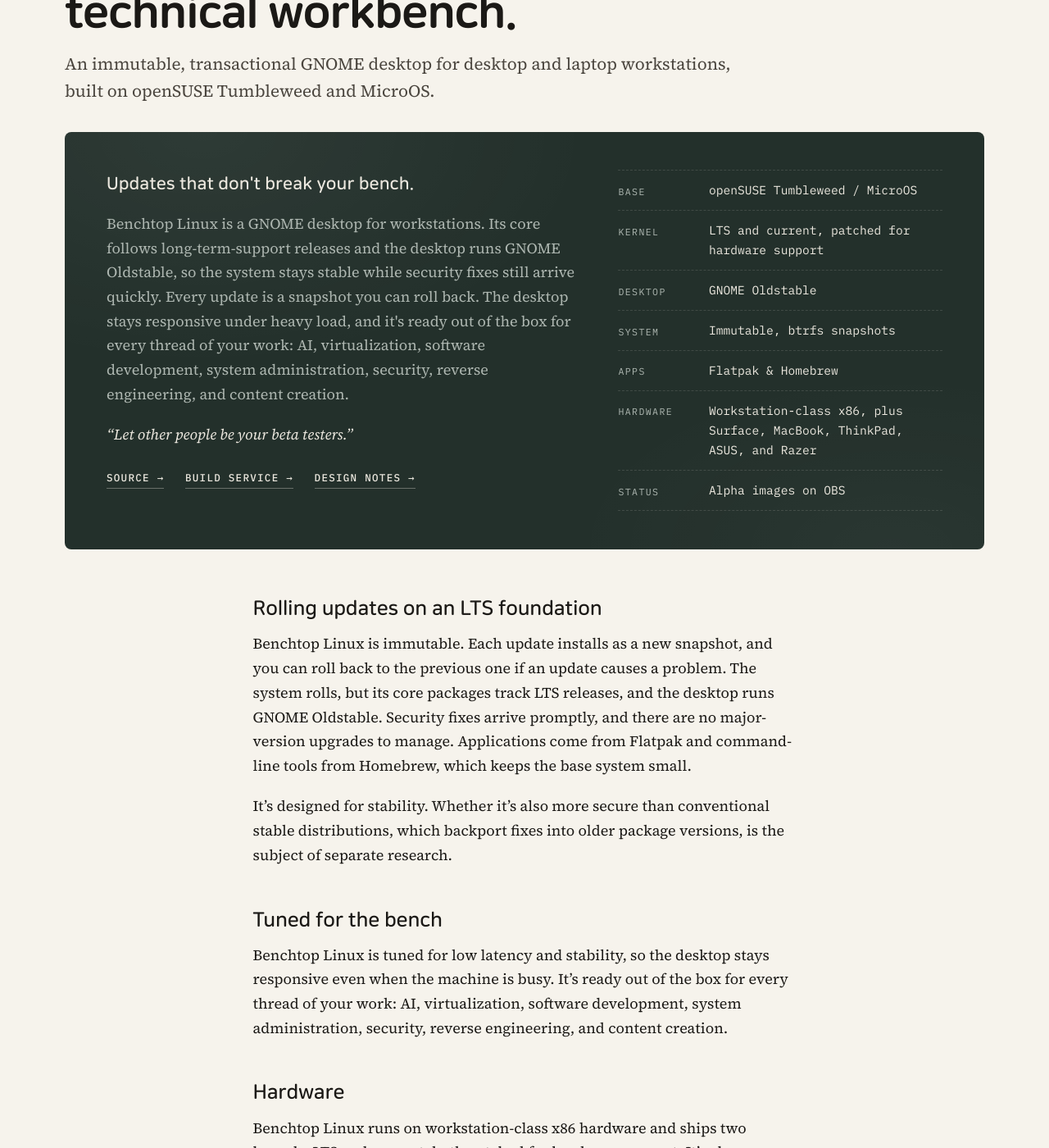
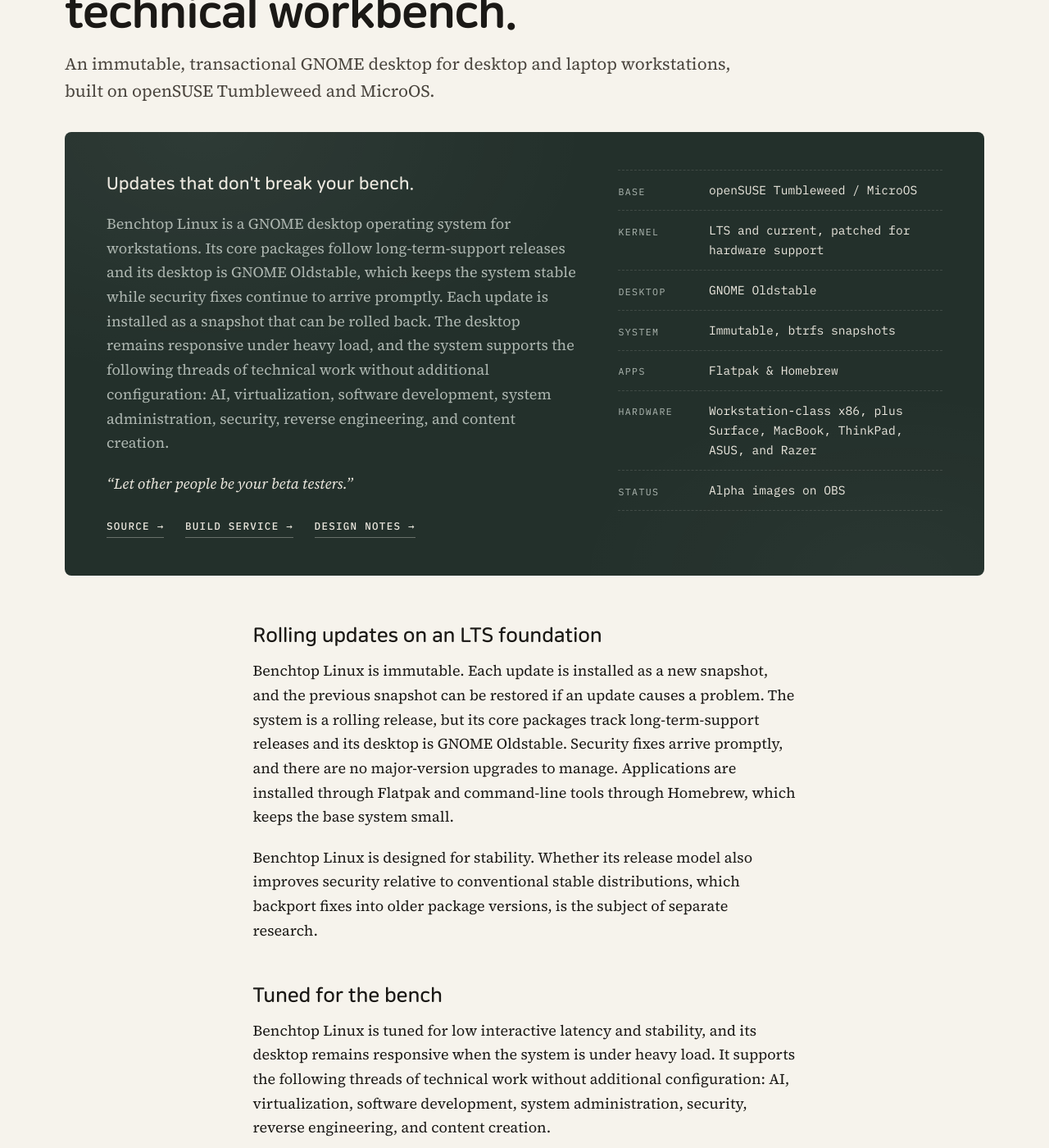
Before and after one commit to TechnicompLabs/technicomplabs.github.io, a Jekyll site: the page built from _pages/benchtop.md, in a window 1280 px wide and 1400 px high, scrolled down 285 px. Shown: the whole window at 82% size. Built offline with Jekyll 4.4.1, drawn with Linux system fonts in a browser that asks for light colours; some of the changed text lies outside the part shown.

Commit message:
Formalize Benchtop Linux copy

```diff
--- a/_includes/benchtop.html
+++ b/_includes/benchtop.html
@@ -3,7 +3,7 @@
     {% unless include.compact %}<p class="board-kicker">Technicomp Benchtop Linux &middot; Alpha</p>
     <h2 class="board-title">The operating system for the technical workbench.</h2>{% endunless %}
     <p class="board-lead">Updates that don't break your bench.</p>
-    <p>Benchtop Linux is a GNOME desktop for workstations. Its core follows long-term-support releases and the desktop runs GNOME Oldstable, so the system stays stable while security fixes still arrive quickly. Every update is a snapshot you can roll back. The desktop stays responsive under heavy load, and it's ready out of the box for every thread of your work: AI, virtualization, software development, system administration, security, reverse engineering, and content creation.</p>
+    <p>Benchtop Linux is a GNOME desktop operating system for workstations. Its core packages follow long-term-support releases and its desktop is GNOME Oldstable, which keeps the system stable while security fixes continue to arrive promptly. Each update is installed as a snapshot that can be rolled back. The desktop remains responsive under heavy load, and the system supports the following threads of technical work without additional configuration: AI, virtualization, software development, system administration, security, reverse engineering, and content creation.</p>
     <p class="board-motto">&ldquo;Let other people be your beta testers.&rdquo;</p>
     <p class="board-links">
       <a href="https://github.com/TechnicompLabs">Source &rarr;</a>
--- a/_pages/benchtop.md
+++ b/_pages/benchtop.md
@@ -18,17 +18,17 @@ description: "Technicomp Benchtop Linux, the operating system for the technical
 
 ## Rolling updates on an LTS foundation
 
-Benchtop Linux is immutable. Each update installs as a new snapshot, and you can roll back to the previous one if an update causes a problem. The system rolls, but its core packages track LTS releases, and the desktop runs GNOME Oldstable. Security fixes arrive promptly, and there are no major-version upgrades to manage. Applications come from Flatpak and command-line tools from Homebrew, which keeps the base system small.
+Benchtop Linux is immutable. Each update is installed as a new snapshot, and the previous snapshot can be restored if an update causes a problem. The system is a rolling release, but its core packages track long-term-support releases and its desktop is GNOME Oldstable. Security fixes arrive promptly, and there are no major-version upgrades to manage. Applications are installed through Flatpak and command-line tools through Homebrew, which keeps the base system small.
 
-It's designed for stability. Whether it's also more secure than conventional stable distributions, which backport fixes into older package versions, is the subject of separate research.
+Benchtop Linux is designed for stability. Whether its release model also improves security relative to conventional stable distributions, which backport fixes into older package versions, is the subject of separate research.
 
 ## Tuned for the bench
 
-Benchtop Linux is tuned for low latency and stability, so the desktop stays responsive even when the machine is busy. It's ready out of the box for every thread of your work: AI, virtualization, software development, system administration, security, reverse engineering, and content creation.
+Benchtop Linux is tuned for low interactive latency and stability, and its desktop remains responsive when the system is under heavy load. It supports the following threads of technical work without additional configuration: AI, virtualization, software development, system administration, security, reverse engineering, and content creation.
 
 ## Hardware
 
-Benchtop Linux runs on workstation-class x86 hardware and ships two kernels, LTS and current, both patched for hardware support. It's also optimized for Microsoft Surface devices, Apple MacBooks, Lenovo ThinkPads, and ASUS and Razer laptops, along with common peripherals. ARM support is coming.
+Benchtop Linux supports workstation-class x86 hardware and ships two kernels, a long-term-support kernel and a current kernel, both patched for hardware support. It is also optimized for Microsoft Surface devices, Apple MacBooks, Lenovo ThinkPads, and ASUS and Razer laptops, as well as common peripherals. Support for ARM is planned.
 
 ## Status
 
```
Also changed, not shown: _pages/projects.md (+1 -1 lines).
